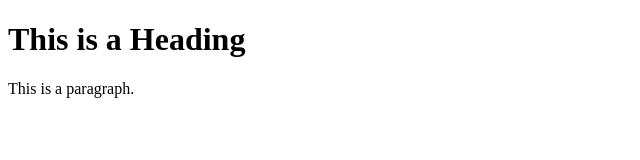
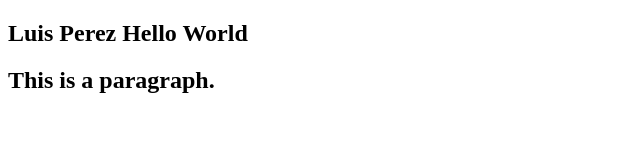
Before and after one commit to Luis-Perz/Luis-Perz.github.io, a plain HTML site: page index.html in a window 1280 px wide. Shown: the whole page, without its empty margins (0-640 px from the left). Drawn offline with Linux system fonts and the light colour scheme.

Commit message:
Sprint 2 updates
Implemented my first and last name followed by Hello World. Also updated all text to have default Header 2 text.

```diff
--- a/index.html
+++ b/index.html
@@ -5,7 +5,7 @@
 	<title>Hello World</title>
 </head>
 <body>
-	<h1>This is a Heading</h1>
-	<p>This is a paragraph.</p>
+	<h2>Luis Perez Hello World</h2>
+	<h2>This is a paragraph.</h2>
 </body>
 </html>
```
